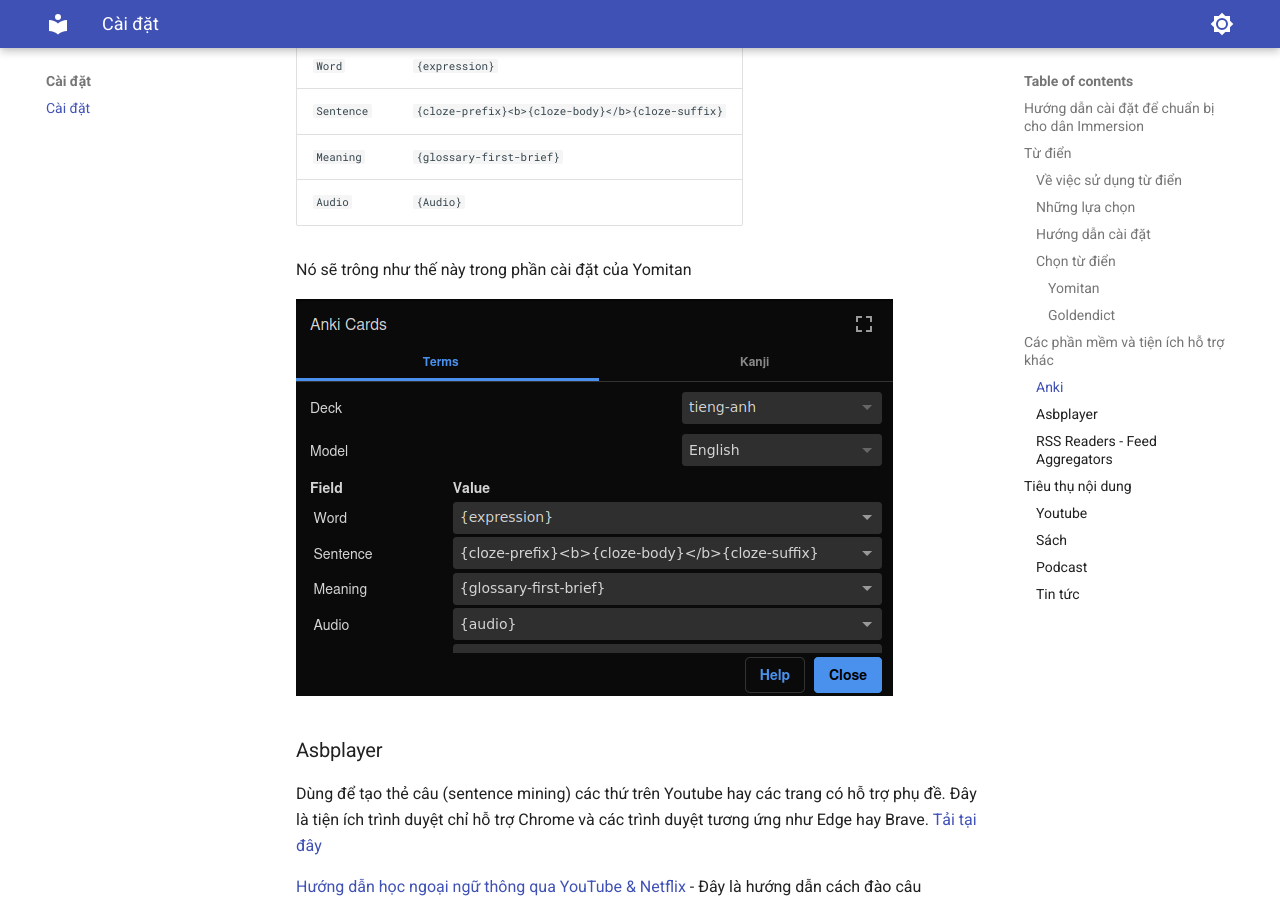
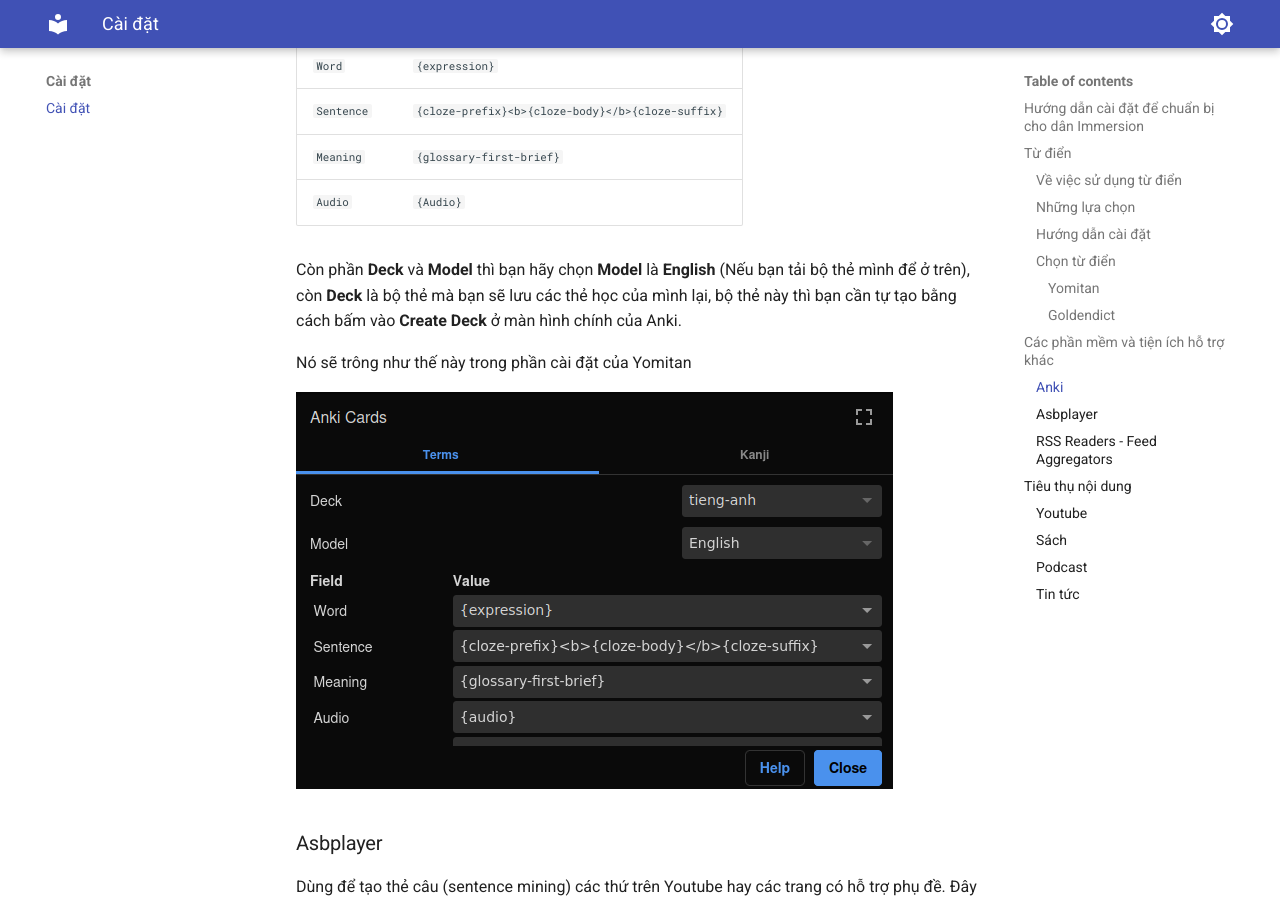
Before and after one commit to daihocmo/tieng-anh, an MkDocs documentation site: the page built from docs/setup.md, in a window 1280 px wide and 900 px high, scrolled down 2549 px. Built offline with MkDocs 1.6.1 and Material for MkDocs 9.7.7, drawn with Linux system fonts in a browser that asks for light colours.

Commit message:
Cập nhật hướng dẫn cài đặt

```diff
--- a/docs/setup.md
+++ b/docs/setup.md
@@ -68,6 +68,8 @@ Sau đó, hãy [tải bộ thẻ mẫu bằng cách bấm vào đường dẫn n
 | `Meaning` | `{glossary-first-brief}` |
 | `Audio` | `{Audio}` |
 
+Còn phần **Deck** và **Model** thì bạn hãy chọn **Model** là **English** (Nếu bạn tải bộ thẻ mình để ở trên), còn **Deck** là bộ thẻ mà bạn sẽ lưu các thẻ học của mình lại, bộ thẻ này thì bạn cần tự tạo bằng cách bấm vào **Create Deck** ở màn hình chính của Anki.
+
 Nó sẽ trông như thế này trong phần cài đặt của Yomitan
 
 ![alt text](assets/anki-template.png)
```
